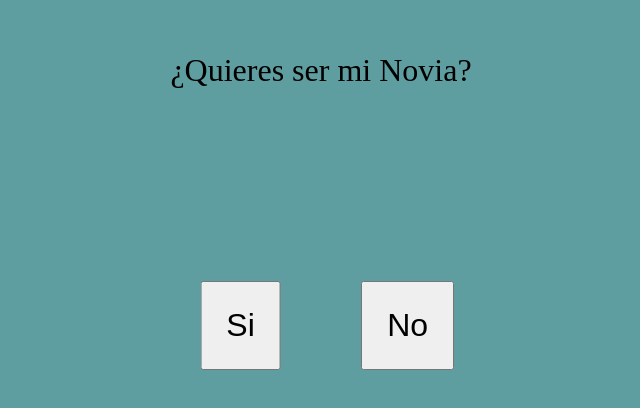
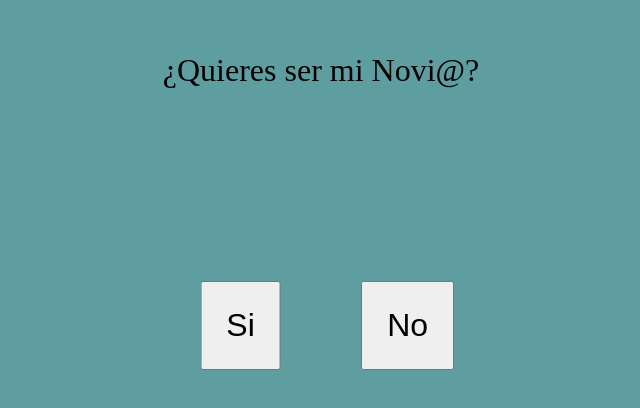
Before and after one commit to PantherDevX/Crush-Love, a plain HTML site: page index.html in a window 1280 px wide. Shown: the part 140-548 px from the top of the page, without its empty margins (319-959 px from the left). Drawn offline with Linux system fonts and the light colour scheme.

Commit message:
Update index.html

```diff
--- a/index.html
+++ b/index.html
@@ -10,7 +10,7 @@
 <body>
 
     <div class="contenedor">
-        <p>¿Quieres ser mi Novia?</p>
+        <p>¿Quieres ser mi Novi@?</p>
         <button id="yesBtn">Si</button>
         <button id="noBtn">No</button>
     </div>
```
